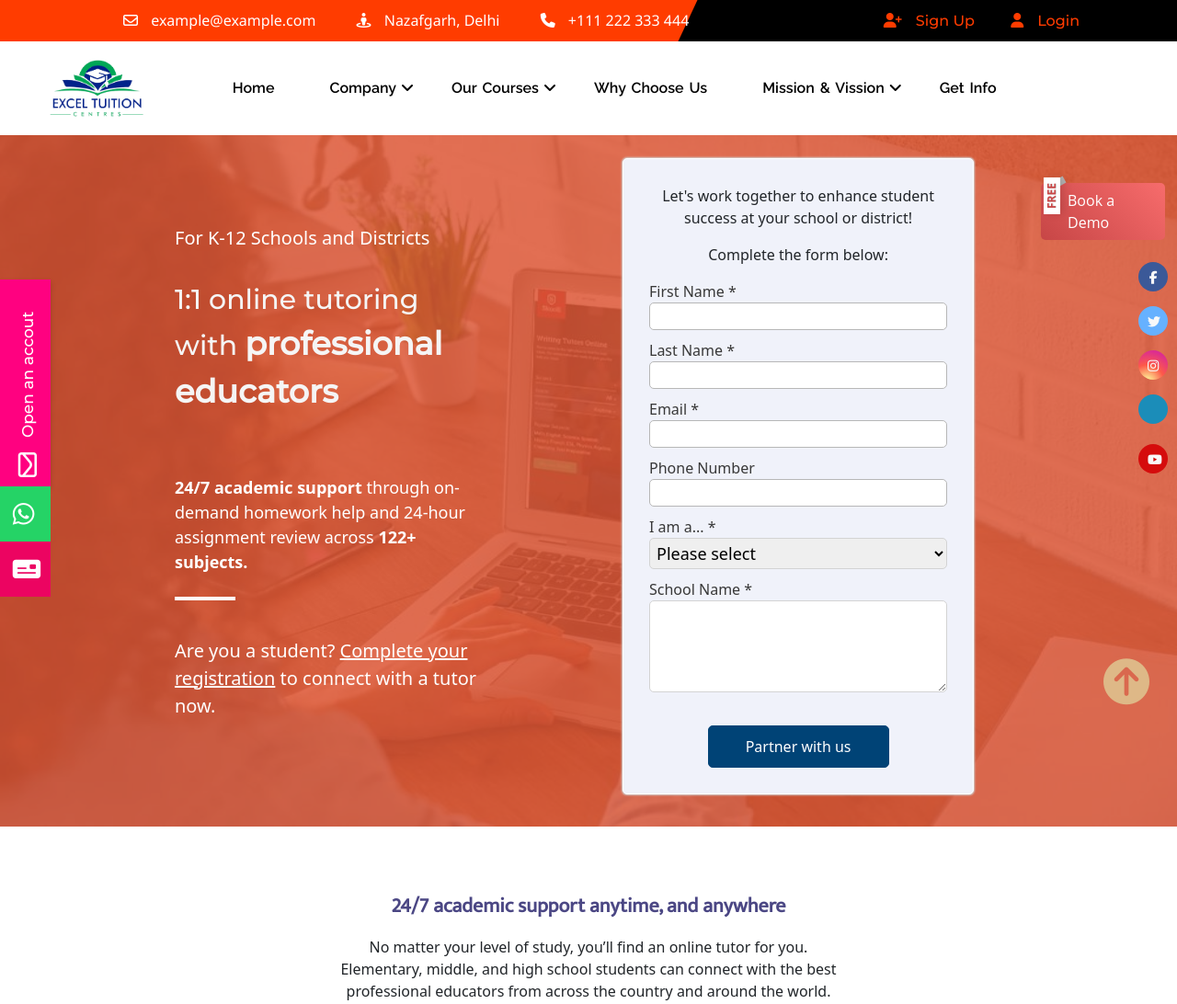
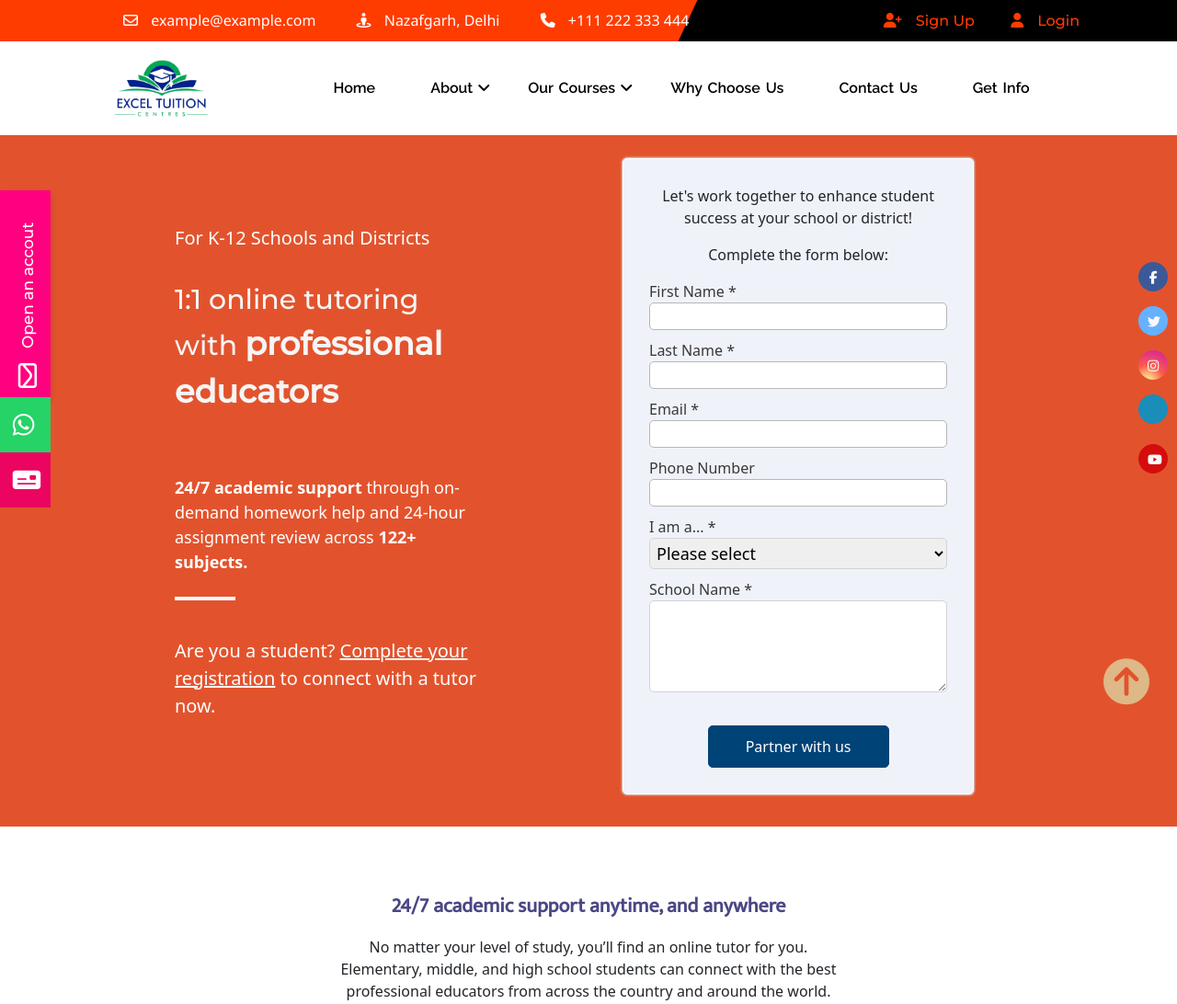
Before and after one commit to Gautam123bot/Hometution-Website, a PHP site: page /get-info.php in a window 1280 px wide. Shown: the top 1092 px of the page at 92% size. Run offline with PHP 8.4, Linux system fonts and the light colour scheme; some libraries are stand-ins or nearby versions; some web fonts are replaced.

Commit message:
16/08 server edit

```diff
--- a/get-info.php
+++ b/get-info.php
@@ -166,7 +166,6 @@
         </div>
     </div>
 
-<br>
     <?php include 'footer.php'; ?>
 </body>
 </html>
--- a/header.php
+++ b/header.php
@@ -260,7 +275,7 @@
                     <a class="nav-link" href="about-us.php" target="_blank">About Us</a>
                 </li> -->
                 <li class="nav-item dropdown">
-                    <a class="nav-link" data-bs-toggle="dropdown" href="#">Company</a>
+                    <a class="nav-link" data-bs-toggle="dropdown" href="#">About</a>
                     <i class="fa-solid fa-angle-down arrowdropdown"></i>
                     <i class="fa-solid fa-plus plusdropdown"></i>
                     <ul class="dropdown-menu animated-drop">
@@ -272,8 +287,8 @@
                             <hr class="dropdown-divider">
                         </li>
                         <li>
-                            <a href="contact-us.php" target="_blank"
-                                class="dropdown-item single-item single-item">Contact Us</a>
+                            <a href="mission.php"
+                                class="dropdown-item single-item">Mission & Vision</a>
                         </li>
                         <li>
                             <hr class="dropdown-divider">
@@ -435,28 +445,8 @@
                 <li class="navmenudivider">
                     <hr class="dropdown-divider">
                 </li>
-                <li class="nav-item dropdown">
-                    <a class="nav-link" href="#" data-bs-toggle="dropdown">Mission & Vission</a>
-                    <!-- <a class="nav-link" href="mission.php" target="_blank">Mission & Vission</a> -->
-                    <i class="fa-solid fa-angle-down arrowdropdown"></i>
-                    <i class="fa-solid fa-plus plusdropdown"></i>
-                    <ul class="dropdown-menu animated-drop">
-                        <li>
-                            <a href="mission.php" class="dropdown-item single-item" target="_blank">Our Mission</a>
-                        </li>
-                        <li>
-                            <hr class="dropdown-divider">
-                        </li>
-                        <li>
-                            <a href="#" class="dropdown-item single-item">High-class plan</a>
-                        </li>
-                        <li>
-                            <hr class="dropdown-divider">
-                        </li>
-                        <li>
-                            <a href="#" class="dropdown-item single-item">Top-up plan</a>
-                        </li>
-                    </ul>
+                <li class="nav-item">
+                    <a class="nav-link" target="_blank" href="contact-us.php">Contact Us</a>
                 </li>
                 <li class="navmenudivider">
                     <hr class="dropdown-divider">
@@ -591,7 +581,7 @@
 
     </div>
 
-    <a href="#" class="bookdemous ribbon2 ribbon2-top-left" data-bs-toggle="modal" data-bs-target="#scheduled-session">
+    <!-- <a href="#" class="bookdemous ribbon2 ribbon2-top-left" data-bs-toggle="modal" data-bs-target="#scheduled-session">
         <span>free</span>Book a Demo
-    </a>
+    </a> -->
 </nav>
--- a/style.css
+++ b/style.css
@@ -312,7 +312,7 @@
     position: fixed;
     width: 55px;
     z-index: 1;
-    margin-top: 280px;
+    top: 330px;
     box-sizing: 2px 2px 8px 0 rgba(0, 0, 0, 0.4);
 }
 
@@ -898,7 +898,8 @@
 
 .navbar-toggler .top-bar {
     transform: rotate(45deg);
-    transform-origin: 10% 10%;
+    transform-origin: 22% 15%;
+    border-radius: 5px;
     background-color: black;
 }
 
@@ -910,7 +911,8 @@
 
 .navbar-toggler .bottom-bar {
     transform: rotate(-45deg);
-    transform-origin: 10% 10%;
+    transform-origin: 2% 15%;
+    border-radius: 5px;
     background-color: black;
 }
 
@@ -3001,7 +3003,8 @@
 
 
 .main-img {
-    background-image: url(img/backinfo.jpg);
+    background: orangered;
+    /* background-image: url(img/backinfo.jpg); */
     min-height: 740px;
     background-attachment: fixed;
     background-position: top;
```
Also changed, not shown: other parts of header.php (+43 -33 lines).
